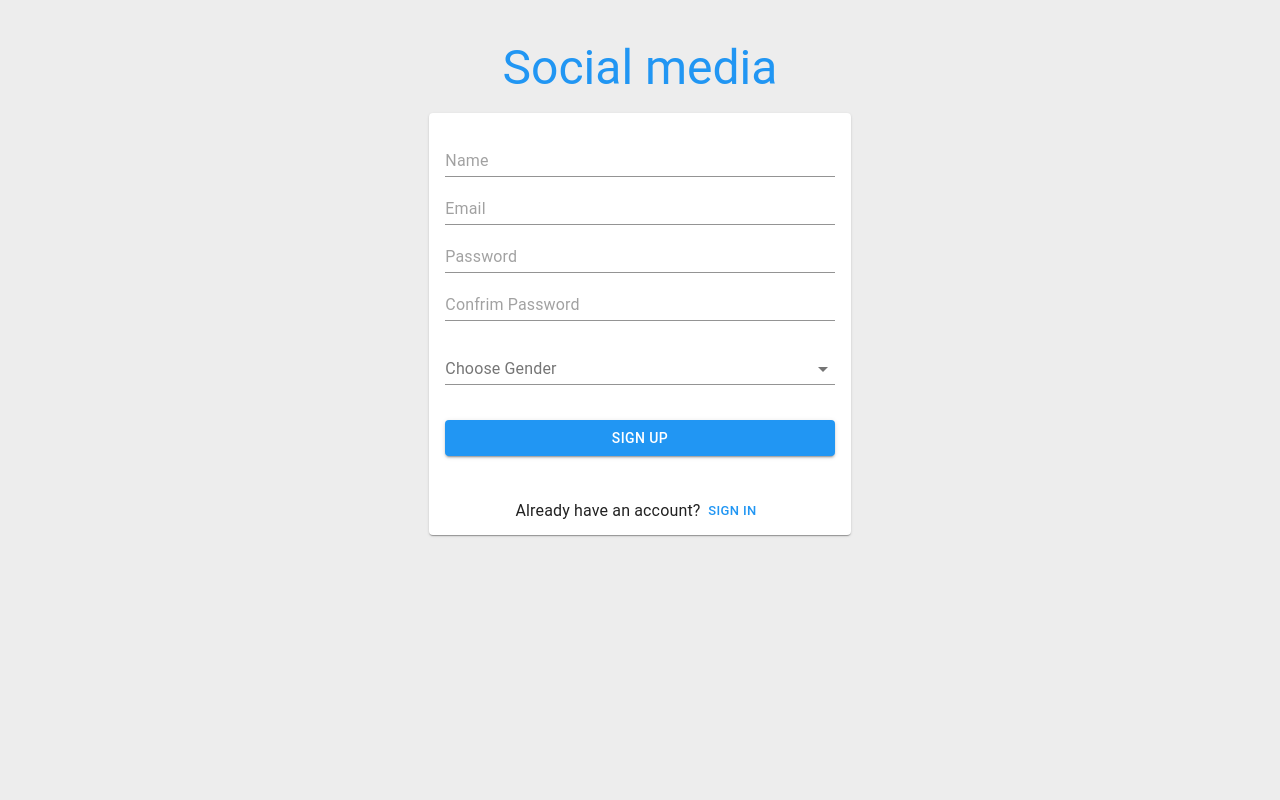
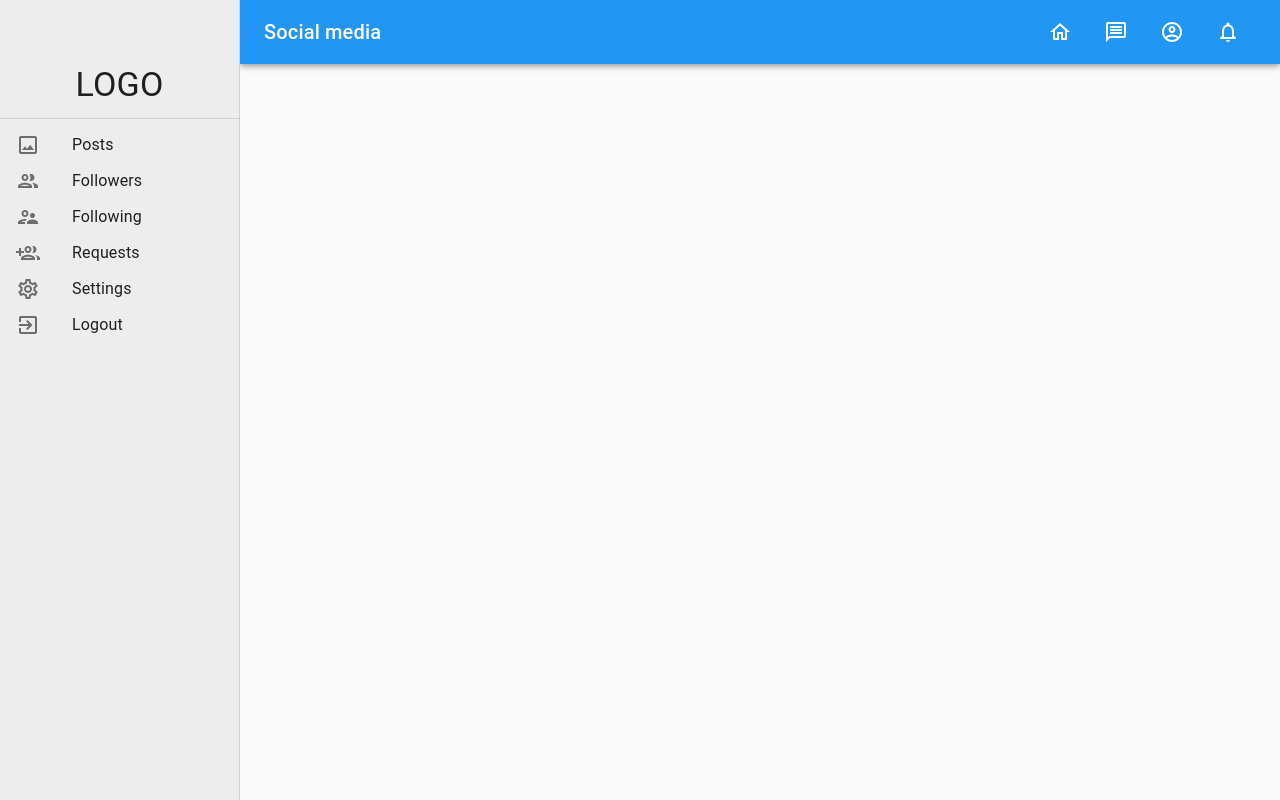
Before and after one commit to rafin007/Social-media-app, a React (Create React App) app in the folder client/: page / in a window 1280 px wide. Built offline with nearby package versions, Linux system fonts and the light colour scheme.

Commit message:
sign in form validation complete

```diff
--- a/client/src/Auth/Signin/Signin.js
+++ b/client/src/Auth/Signin/Signin.js
@@ -1,6 +1,9 @@
 import React from 'react';
 import { Link } from 'react-router-dom';
 import { TextField, makeStyles, Grid, Card, CardContent, Typography, CardActions, Button } from '@material-ui/core';
+import { Form, Formik } from 'formik';
+import { signinSchema } from '../../Validators/AuthValidation';
+import Text from '../../Components/Form/Text';
 
 const useStyles = makeStyles((theme) => ({
     root: {
@@ -44,13 +47,38 @@ const Signin = () => {
                         {/* <Typography className={classes.title} color="primary" variant="h4" align="center" gutterBottom>
                             Sign up
                         </Typography> */}
-                        <form noValidate autoComplete="off" className={classes.form} >
+                        <Formik
+                            validateOnChange={true}
+                            initialValues={{
+                                email: '',
+                                password: ''
+                            }}
+                            validationSchema={signinSchema}
+                            onSubmit={(data, { setSubmitting }) => {
+                                setSubmitting(true);
+                                console.log('signing in', data);
+                                setSubmitting(false);
+                            }} >
+
+
+                            {({ values, errors, isSubmitting }) => (
+                                <Form className={classes.form} >
+                                    <Text placeholder="email" name="email" type="email" />
+                                    <Text placeholder="password" name="password" type="password" />
+                                    <Button color="primary" className={classes.signin} variant="contained" disabled={isSubmitting} type="submit" >
+                                        Sign in
+                                    </Button>
+                                </Form>
+                            )}
+                        </Formik>
+
+                        {/* <form noValidate autoComplete="off" className={classes.form} >
                             <TextField label="Email" required type="email" />
                             <TextField label="Password" required type="password" />
                             <Button color="primary" className={classes.signin} variant="contained" >
                                 Sign in
                             </Button>
-                        </form>
+                        </form> */}
                     </CardContent>
                     <CardActions>
                         <Typography variant="body1" align="center" gutterBottom style={{ margin: '0 auto' }} >
--- a/client/src/Auth/Signup/Signup.js
+++ b/client/src/Auth/Signup/Signup.js
@@ -1,7 +1,7 @@
 import React from 'react';
 import { Link } from 'react-router-dom';
 import { TextField, makeStyles, Grid, Card, CardContent, Typography, CardActions, Button, FormControl, InputLabel, Select, MenuItem, } from '@material-ui/core';
-import * as yup from 'yup';
+import { signupSchema } from '../../Validators/AuthValidation';
 import { Formik, Form, Field } from 'formik';
 import Text from '../../Components/Form/Text';
 import SelectField from '../../Components/Form/SelectField';
@@ -31,13 +31,7 @@ const useStyles = makeStyles((theme) => ({
     }
 }));
 
-const validationSchema = yup.object({
-    name: yup.string().required(),
-    email: yup.string().required().email(),
-    password: yup.string().required().min(6),
-    confirmPassword: yup.string().required().min(6),
-    gender: yup.string().required()
-});
+
 
 const Signup = () => {
 
@@ -65,11 +59,11 @@ const Signup = () => {
                                 confirmPassword: "",
                                 gender: ""
                             }}
-                            validationSchema={validationSchema}
+                            validationSchema={signupSchema}
                             onSubmit={(data, { setSubmitting }) => {
                                 setSubmitting(true);
                                 //make async call
-                                console.log('Submitting', data);
+                                console.log('signing up', data);
                                 setSubmitting(false);
                             }} >
 
@@ -77,9 +71,9 @@ const Signup = () => {
                                 <Form className={classes.form} >
                                     <Text placeholder="Name" name="name" />
                                     <Text placeholder="Email" name="email" />
-                                    <Text placeholder="Password" name="password" />
-                                    <Text placeholder="Confrim Password" name="confirmPassword" />
-                                    <SelectField name="gender" label="Choose Gender" />
+                                    <Text placeholder="Password" name="password" type="password" />
+                                    <Text placeholder="Confrim Password" name="confirmPassword" type="password" />
+                                    <SelectField name="gender" label="Choose Gender" options={['Male', 'Female', 'Other']} />
                                     <Button color="primary" className={classes.signup} variant="contained" disabled={isSubmitting} type="submit" >
                                         Sign up
                                     </Button>
--- a/client/src/Components/Form/SelectField.js
+++ b/client/src/Components/Form/SelectField.js
@@ -2,7 +2,7 @@ import React from 'react';
 import { FormControl, InputLabel, Select, MenuItem, FormHelperText } from '@material-ui/core';
 import { useField } from 'formik';
 
-const SelectField = ({ label, ...props }) => {
+const SelectField = ({ label, options, ...props }) => {
 
     const [field, meta] = useField(props);
 
@@ -17,9 +17,7 @@ const SelectField = ({ label, ...props }) => {
             // value={age}
             // onChange={handleChange}
             >
-                <MenuItem value="Male">Male</MenuItem>
-                <MenuItem value="Female">Female</MenuItem>
-                <MenuItem value="Other">Other</MenuItem>
+                {options.map(option => <MenuItem value={option} key={option} >{option}</MenuItem>)}
             </Select>
             <FormHelperText>{errorText}</FormHelperText>
         </FormControl>
--- a/client/src/Components/Form/Text.js
+++ b/client/src/Components/Form/Text.js
@@ -2,14 +2,14 @@ import React from 'react';
 import { TextField } from '@material-ui/core';
 import { useField } from 'formik';
 
-const Text = ({ placeholder, ...props }) => {
+const Text = ({ placeholder, type, ...props }) => {
 
     const [field, meta] = useField(props);
 
     const errorText = meta.error && meta.touched ? meta.error : "";
 
     return (
-        <TextField placeholder={placeholder} {...field} helperText={errorText} error={!!errorText} />
+        <TextField placeholder={placeholder} type={type} {...field} helperText={errorText} error={!!errorText} />
     );
 }
 
--- a/client/src/Containers/Layout/Layout.js
+++ b/client/src/Containers/Layout/Layout.js
@@ -6,7 +6,7 @@ import Signin from '../../Auth/Signin/Signin';
 
 const Layout = () => {
 
-    const [isAuth, setIsAuth] = useState(false);
+    const [isAuth, setIsAuth] = useState(true);
 
     const auth = (
         <Switch>
@@ -20,8 +20,8 @@ const Layout = () => {
             {/* signup */}
             {/* signin */}
             {/* routing */}
-            {auth}
-            {isAuth && <Main />}
+            {/* {auth} */}
+            {isAuth ? <Main /> : auth}
         </div>
     );
 }
--- /dev/null
+++ b/client/src/Validators/AuthValidation.js
@@ -0,0 +1,14 @@
+import * as yup from 'yup';
+
+export const signupSchema = yup.object({
+    name: yup.string().required(),
+    email: yup.string().required().email(),
+    password: yup.string().required().min(6),
+    confirmPassword: yup.string().oneOf([yup.ref('password'), null], 'Your passwords do not match'),
+    gender: yup.string().required()
+});
+
+export const signinSchema = yup.object({
+    email: yup.string().required().email(),
+    password: yup.string().required()
+});
```
Also changed, not shown: client/src/Components/CustomAlert/CustomAlert.js (added, +47 -0 lines).
